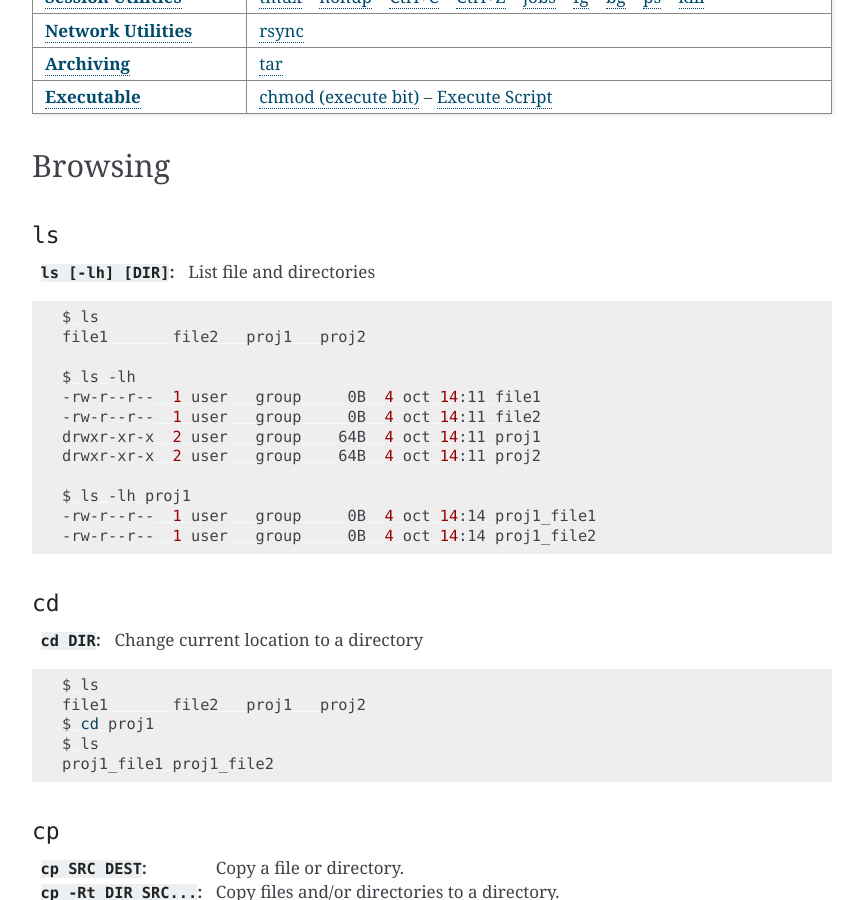
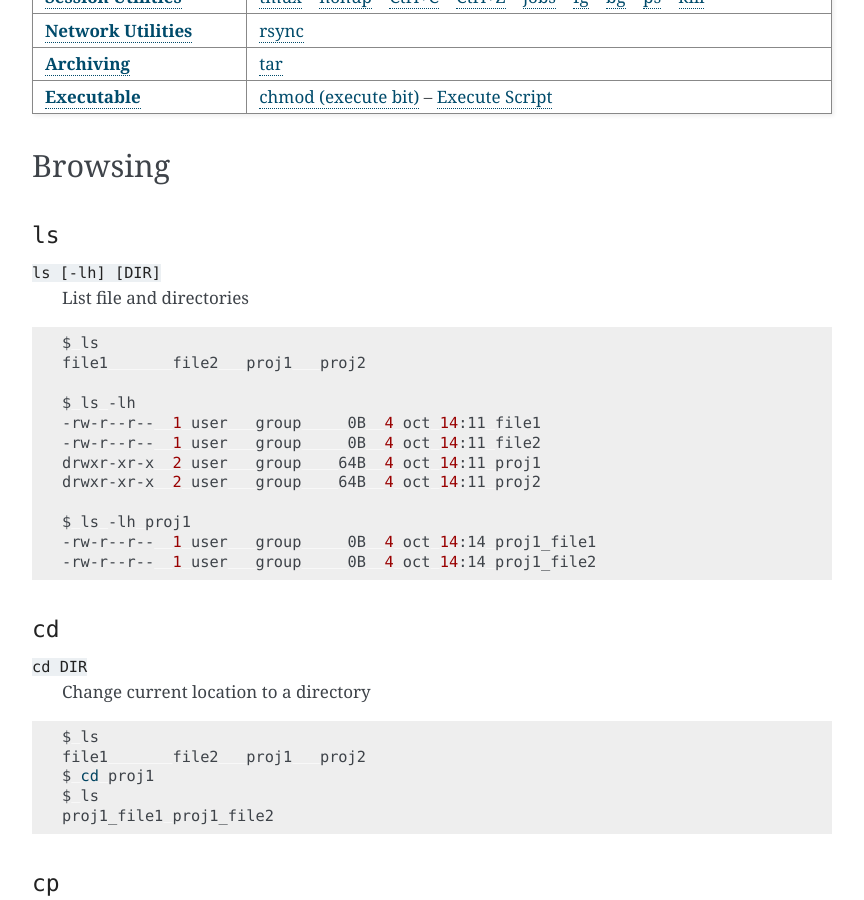
Before and after one commit to satyaog/cli-cheatsheet, a Sphinx documentation site: the page built from docs/source/index.rst, in a window 1280 px wide and 900 px high, scrolled down 256 px. Shown: the whole window, without its empty margins (168-1032 px from the left). Built offline with Sphinx 7.4.7, drawn with Linux system fonts in a browser that asks for light colours.

```diff
--- a/docs/source/index.rst
+++ b/docs/source/index.rst
@@ -54,7 +54,8 @@ Browsing
 ``ls``
 ======
 
-:``ls [-lh] [DIR]``: List file and directories
+``ls [-lh] [DIR]``
+   List file and directories
 
 .. code-block:: bash
 
@@ -74,7 +75,8 @@ Browsing
 ``cd``
 ======
 
-:``cd DIR``: Change current location to a directory
+``cd DIR``
+   Change current location to a directory
 
 .. code-block:: bash
 
```
